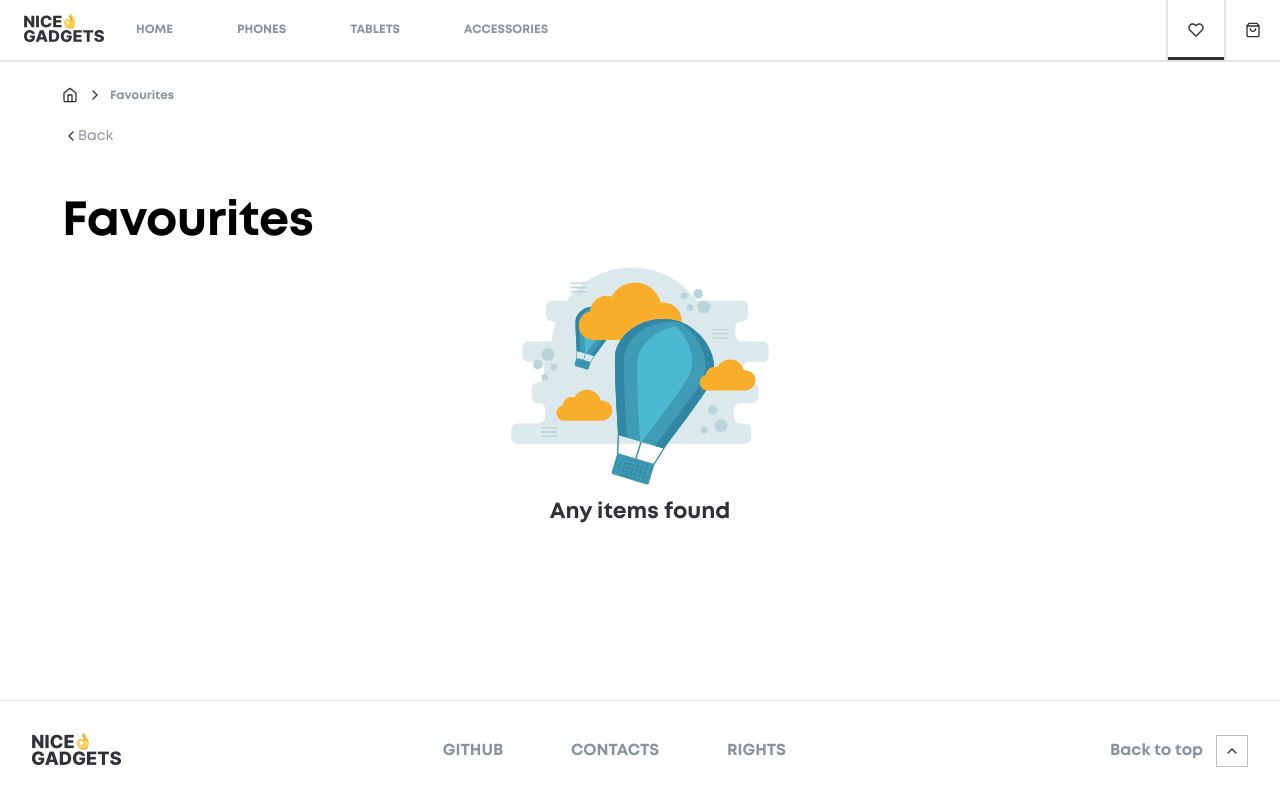
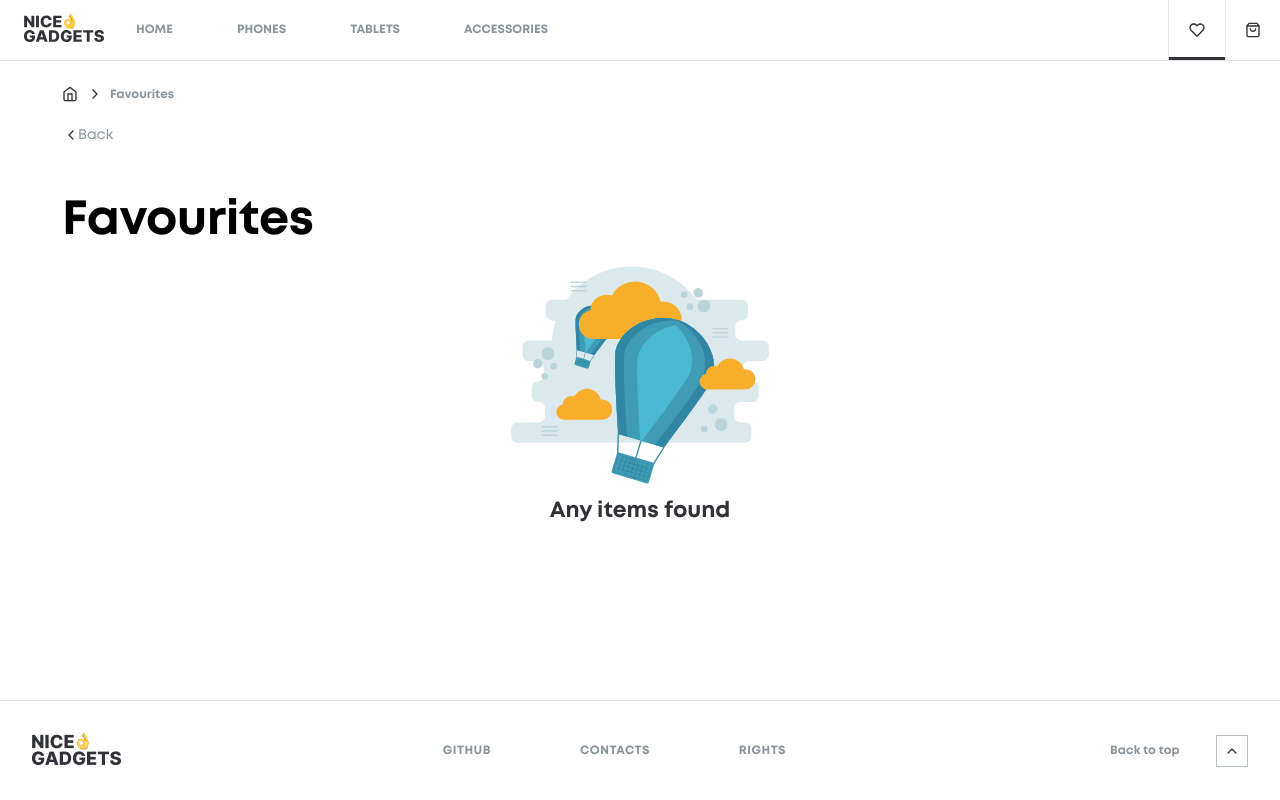
Before and after one commit to fe-oct23-fsociety/FE_product_catalog, a React (Create React App) app: page /#/favourites in a window 1280 px wide. Built offline with nearby package versions, Linux system fonts and the light colour scheme.

Commit message:
small fix

```diff
--- a/src/components/FavouritesPage/Favourites.module.scss
+++ b/src/components/FavouritesPage/Favourites.module.scss
@@ -24,8 +24,16 @@
 }
 
 .title {
-  @include h1;
+  @include h1-mobile;
   margin-bottom: 8px;
+
+  @include onTablet {
+    @include h1;
+  }
+
+  @include onDesktop {
+    @include h1;
+  }
 }
 
 .description {
--- a/src/components/Footer/Footer.module.scss
+++ b/src/components/Footer/Footer.module.scss
@@ -63,6 +63,10 @@
     text-transform: uppercase;
     @include font-mont-bold;
     color: $light-grey;
+    font-size: 12px;
+    font-weight: 700;
+    letter-spacing: .48px;
+    line-height: 11px;
   }
 
   &__anchor {
@@ -73,6 +77,10 @@
     display: flex;
     justify-content: center;
     align-items: center;
+
+    > span {
+      @include small-text;
+    }
 
     @media (max-width: 639px) {
       grid-row-start: 6;
--- a/src/components/Header/Header.module.scss
+++ b/src/components/Header/Header.module.scss
@@ -42,7 +42,7 @@
     background: $white-color;
     opacity: 0;
     transform: translateY(-100%);
-    transition: all 0.3s ease-in-out;
+    transition: transform 1s ease-in-out, opacity 1s ease-in-out;
     position: fixed;
     z-index: 998;
 
--- a/src/components/PromoSlider/PromoSlider.module.scss
+++ b/src/components/PromoSlider/PromoSlider.module.scss
@@ -15,7 +15,7 @@
 
   &__btnBack {
     grid-row: 1;
-    grid-column: 1/1;
+    grid-column: 1 / 1;
     height: 100%;
     justify-self: right;
     align-self: center;
--- a/src/components/Search/Search.module.scss
+++ b/src/components/Search/Search.module.scss
@@ -67,6 +67,7 @@
     & svg {
       width: 16px;
       height: 16px;
+      @include hover(transform, scale(110%));
 
       path {
         fill: $primary-color;
--- a/src/components/ShopCart/ShopCart.scss
+++ b/src/components/ShopCart/ShopCart.scss
@@ -14,8 +14,16 @@
   }
 
   &__title {
-    @include h1;
+    @include h1-mobile;
     margin-bottom: 32px;
+
+    @include onTablet {
+      @include h1;
+    }
+
+    @include onDesktop {
+      @include h1;
+    }
   }
 
   &__content {
--- a/src/styles/base-theme.scss
+++ b/src/styles/base-theme.scss
@@ -4,7 +4,7 @@ $elements-color: #e2e6e9;
 $white-color: #fff;
 $red-color: #eb5757;
 
-$header-border: 2px solid $elements-color;
+$header-border: 1px solid $elements-color;
 
 .mb-24 {
   margin-bottom: 24px;
```
Also changed, not shown: 1 other file (tests, documents, lock files or other folders).
